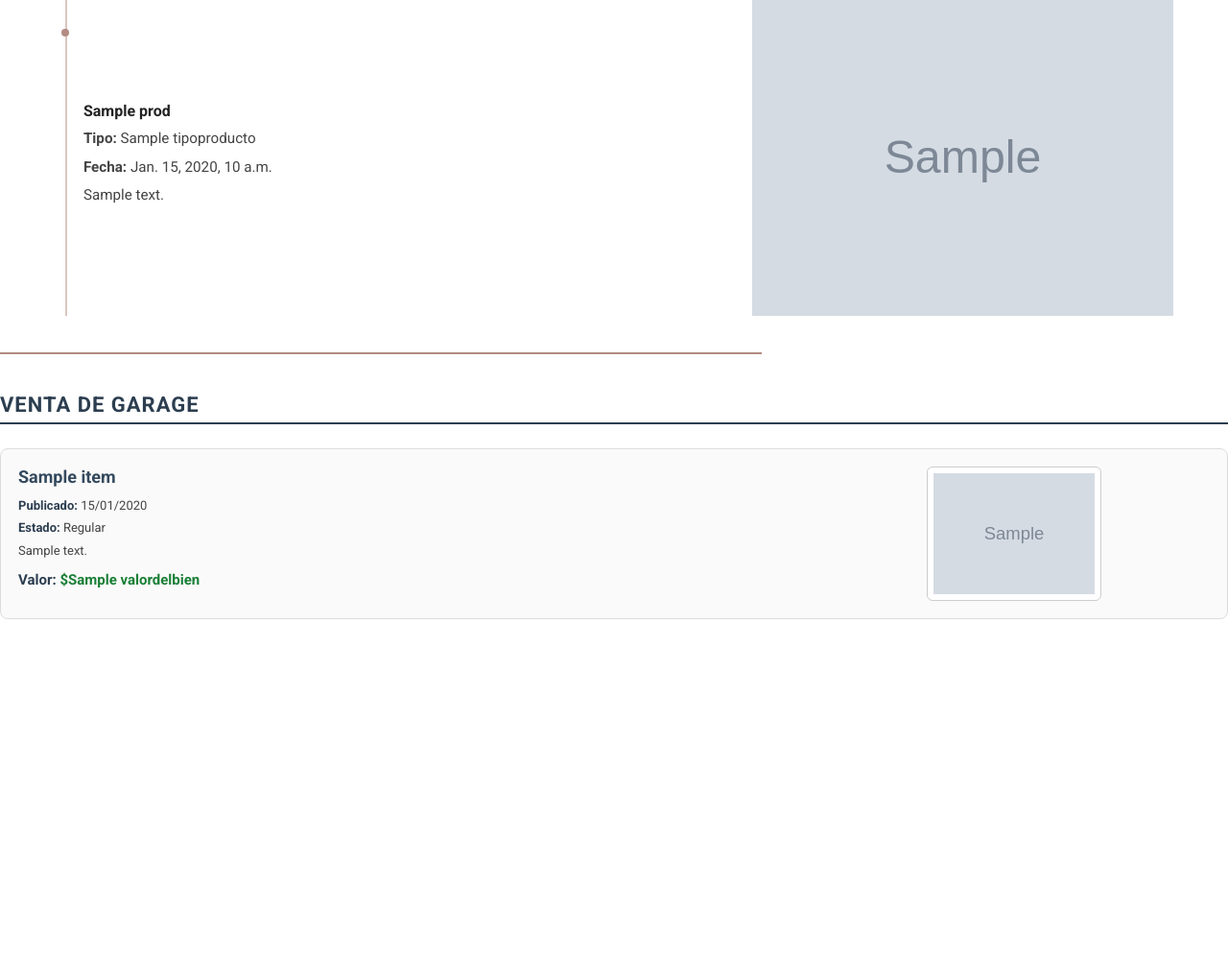
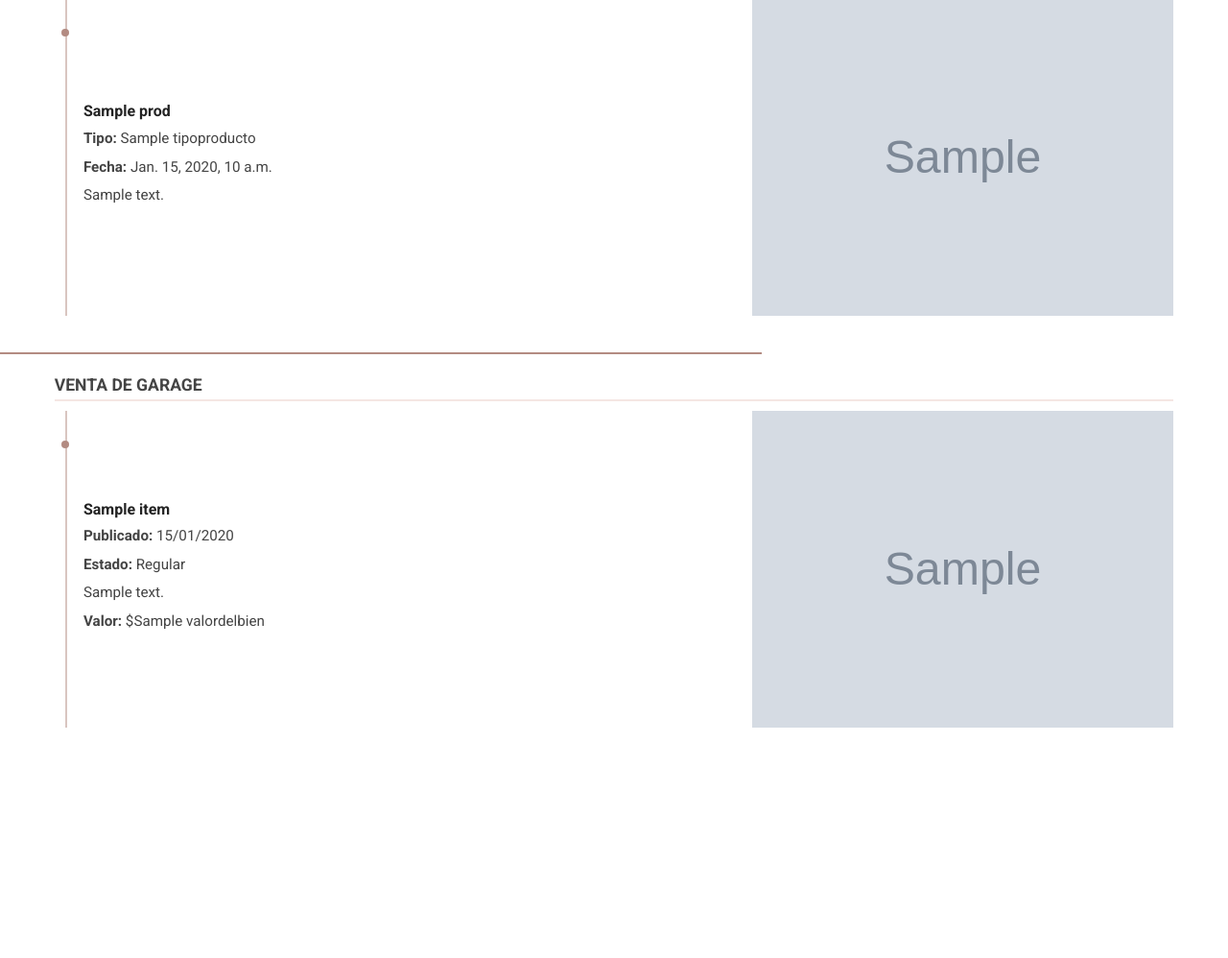
Before and after one commit to vanedelsaltos/proyecto-hoja-de-vida, a Django app: template hojadevida/templates/pdf/hoja_de_vida.html in a window 1280 px wide. Shown: the part 1716-2714 px from the top of the page at 96% size. Run offline with Django 5.2, Linux system fonts and the light colour scheme; the template is opened without the code that fills it: most values are stand-ins (such as "Sample title", 1, 10 or a date in 2020); grey boxes marked "Sample" are stand-in pictures.

Commit message:
cambio en el pdf

```diff
--- a/hojadevida/static/css/hoja_de_vida.css
+++ b/hojadevida/static/css/hoja_de_vida.css
@@ -516,84 +516,95 @@ body {
 }
 
 
-
 /* ===================== VENTA DE GARAGE ===================== */
 
+/* La sección se comporta igual */
 .venta-garage {
-    margin-top: 40px;
+    width: 100%;
+    padding-left: 15mm;
+    padding-right: 15mm;
+    margin-top: 6mm;
+    background-color: white;
+    page-break-inside: auto;
 }
 
 .venta-garage .main-title {
-    font-size: 22px;
-    font-weight: 700;
-    color: #2c3e50;
-    border-bottom: 2px solid #2c3e50;
-    padding-bottom: 6px;
-    margin-bottom: 25px;
-    letter-spacing: 1px;
+    page-break-after: avoid;
 }
 
-/* Fila del producto */
+/* Reutilizamos EXACTAMENTE el mismo layout */
 .producto-venta-fila {
     display: flex;
-    align-items: stretch;
-    gap: 20px;
-    margin-bottom: 25px;
-    padding: 18px;
-    border: 1px solid #dcdcdc;
-    border-radius: 8px;
-    background-color: #fafafa;
+    gap: 10mm;
+    margin-bottom: 10mm;
+    align-items: center;
+
+    position: relative;
+    padding-left: 8mm;
+
     page-break-inside: avoid;
+    break-inside: avoid;
+}
+
+/* Línea vertical */
+.producto-venta-fila::before {
+    content: "";
+    position: absolute;
+    left: 3mm;
+    top: 0;
+    bottom: 0;
+    width: 2px;
+    background-color: #b38b82;
+    opacity: 0.5;
+}
+
+/* Punto */
+.producto-venta-fila::after {
+    content: "";
+    position: absolute;
+    left: 2mm;
+    top: 8mm;
+    width: 8px;
+    height: 8px;
+    background-color: #b38b82;
+    border-radius: 50%;
 }
 
 /* Texto */
 .producto-venta-texto {
-    flex: 2;
+    flex: 3;
+    word-break: break-word;
+    overflow-wrap: anywhere;
 }
 
 .producto-venta-texto h3 {
-    margin: 0 0 10px 0;
-    font-size: 18px;
-    font-weight: 700;
-    color: #34495e;
+    font-size: 1rem;
+    font-weight: 600;
+    margin-bottom: 2mm;
+    color: #222;
 }
 
 .producto-venta-texto p {
-    margin: 4px 0;
-    font-size: 13px;
+    font-size: 0.95rem;
+    line-height: 1.45;
+    margin-bottom: 2mm;
     color: #444;
-    line-height: 1.5;
-}
-
-.producto-venta-texto strong {
-    color: #2c3e50;
-}
-
-/* Precio destacado */
-.producto-venta-texto p:last-child {
-    margin-top: 10px;
-    font-size: 15px;
-    font-weight: 700;
-    color: #1a7f37;
 }
 
 /* Imagen */
 .producto-venta-imagen {
-    flex: 1;
-    display: flex;
-    justify-content: center;
-    align-items: center;
+    flex: 2;
+    text-align: center;
 }
 
 .producto-venta-imagen img {
-    max-width: 100%;
-    max-height: 140px;
+    width: 100%;
+    height: auto;
+    display: block;
+    max-height: 90mm;
     object-fit: contain;
-    border-radius: 6px;
-    border: 1px solid #ccc;
-    background-color: #fff;
-    padding: 6px;
 }
+
 
 
 
--- a/hojadevida/templates/pdf/hoja_de_vida.html
+++ b/hojadevida/templates/pdf/hoja_de_vida.html
@@ -265,7 +265,7 @@
 <!-- ===================== SEPARADOR COMPLETO ===================== -->
 <div class="separador-completa"></div>
 </div>
-<!-- ===================== PRODUCTOS ACADÉMICOS ===================== -->
+
 <!-- ===================== PRODUCTOS ACADÉMICOS ===================== -->
 {% if productos_academicos %}
 <section class="productos-academicos">
```
